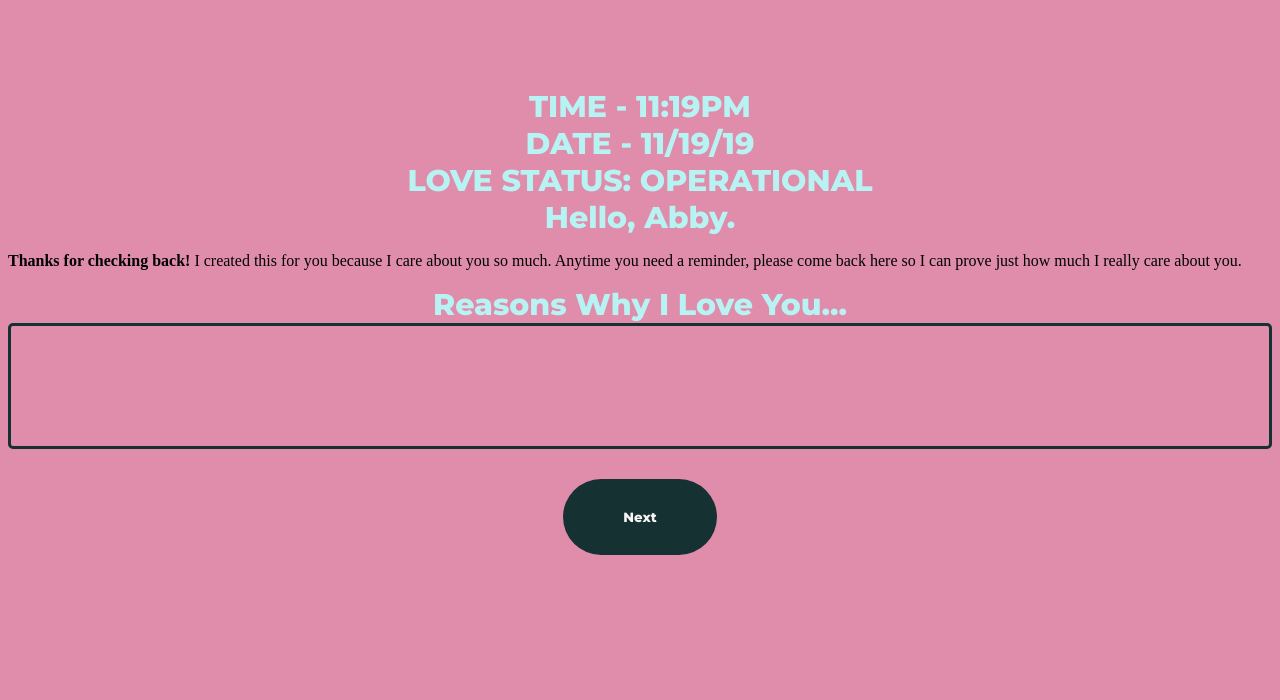
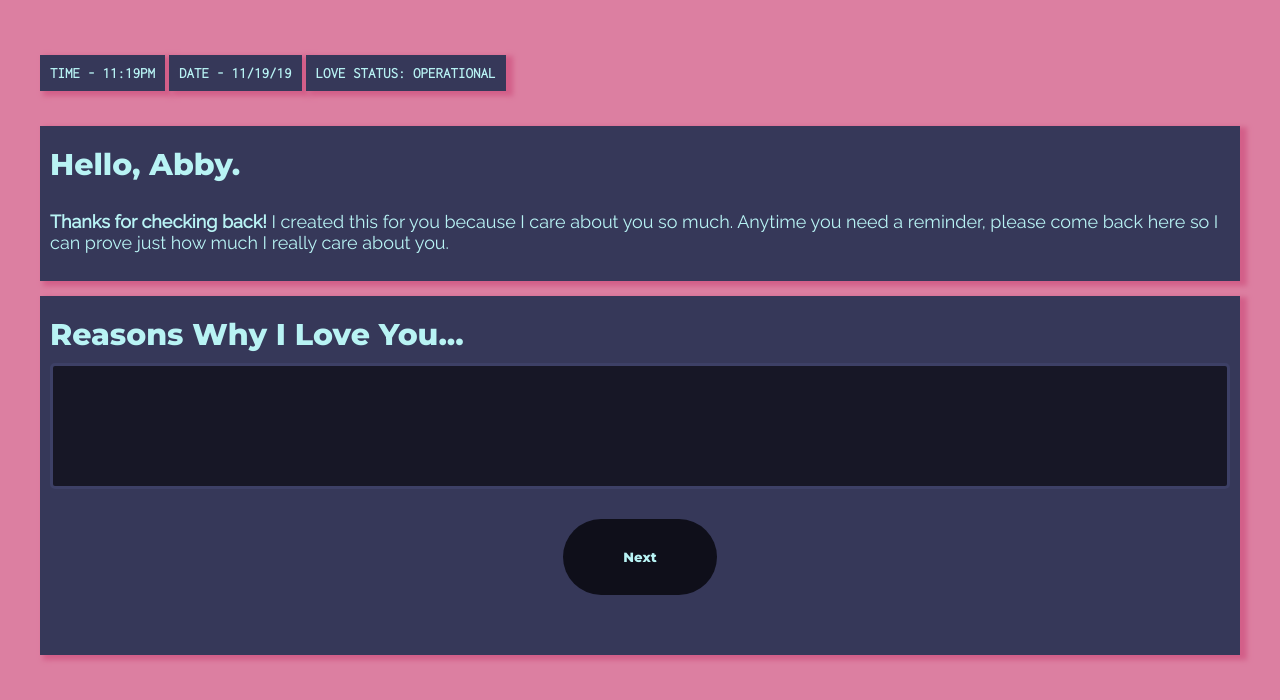
Before and after one commit to expandyourmind/expandyourmind.github.io, a plain HTML site: page index.html in a window 1280 px wide. Drawn offline with Linux system fonts and the light colour scheme.

Commit message:
Update style.css

```diff
--- a/style.css
+++ b/style.css
@@ -1,7 +1,62 @@
 body {
-	background-color: #E08DAC;
-	padding-top: 80px;
-	padding-bottom: 80px;
+	background-color: #DC7FA1;
+  margin: 40px;
+}
+
+h1 {
+  font-family: "Montserrat";
+  margin: 0;
+  font-size: 30px;
+  color: #B8F3F4;
+  padding: 10px 0px;
+}
+
+p {
+  font-family: "raleway";
+  font-size: 18px;
+  color: #B8F3F4;
+}
+
+header {
+  margin: 20px 0px;
+
+}
+
+#title {
+  display: inline-block;
+  background-color: #363859;
+  box-shadow: 5px 3px 5px 2px #D35F89;
+  padding: 10px;
+  margin: 15px 0px;
+  font-family: 'Inconsolata';
+  font-size: 15px;
+}
+
+#title2 {
+  display: inline-block;
+  background-color: #363859;
+  box-shadow: 5px 3px 5px 2px #D35F89;
+  padding: 10px;
+  margin: 15px 0px;
+  font-family: 'Inconsolata';
+  font-size: 15px;
+}
+
+#title3 {
+  display: inline-block;
+  background-color: #363859;
+  box-shadow: 5px 3px 5px 2px #D35F89;
+  padding: 10px;
+  margin: 15px 0px;
+  font-family: 'Inconsolata';
+  font-size: 15px;
+}
+
+.card {
+  background-color: #363859;
+  box-shadow: 5px 3px 5px 2px #D35F89;
+  padding: 10px;
+  margin: 15px 0px;
 }
 
 .reasonsILoveYou {
@@ -9,9 +64,8 @@ body {
 }
 
 
-h1 {
+.reasonsILoveYou h1 {
   font-family: "Montserrat";
-  text-align: center;
   margin: 0;
   font-size: 30px;
   color: #B8F3F4;
@@ -19,19 +73,20 @@ h1 {
 
 
 #quoteDisplay {
-  font-family: Dosis;
+  font-family: Inconsolata;
   font-size: 30px;
   padding: 20px 30px;
   margin: auto;
-  border: 3px solid #153131;
+  border: 3px solid #3D4066;
   border-radius: 5px;
   height: 80px;
   color: #B8F3F4;
+  background-color: #171726;
 }
 
 button {
-	background-color: #153131;
-	color: whitesmoke;
+	background-color: #0F0F1A;
+	color: #B8F3F4;
 	border: none;
 	border-radius: 50px;
 	padding: 30px 60px;
@@ -41,7 +96,7 @@ button {
 }
 
 button:active				 {
-	background-color: #444444;
+	background-color: #1E1E34;
 }
 
 .center-button {
```
